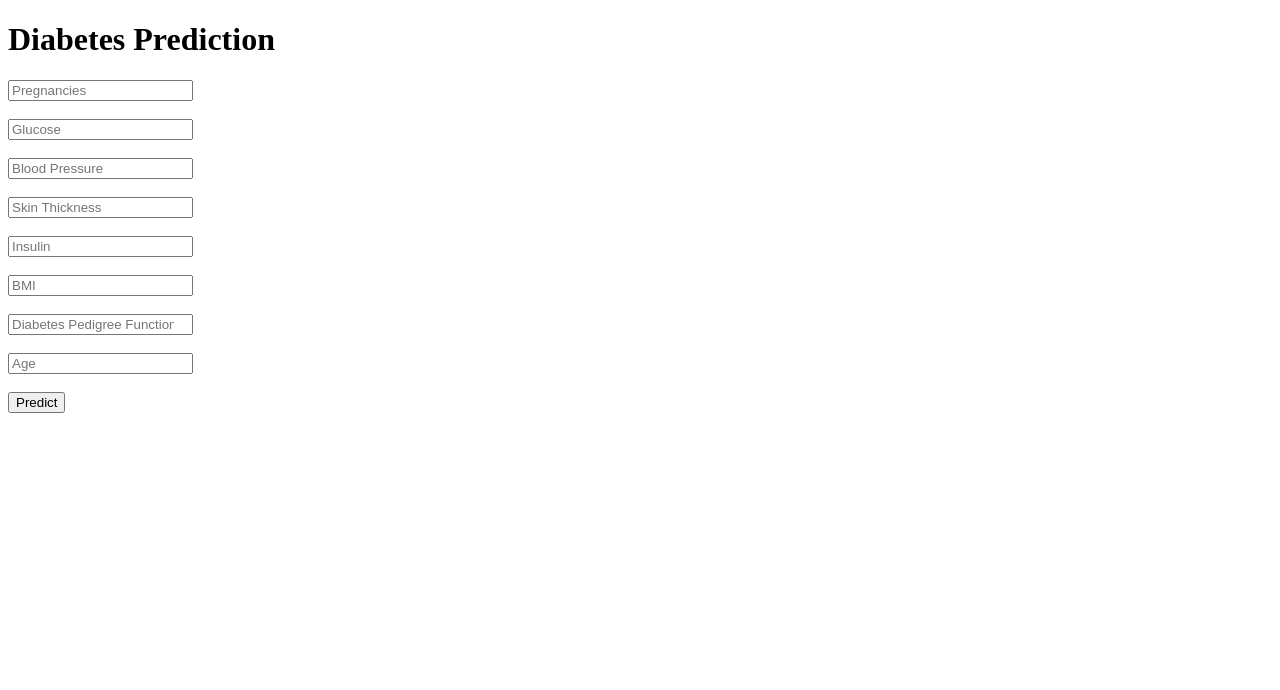
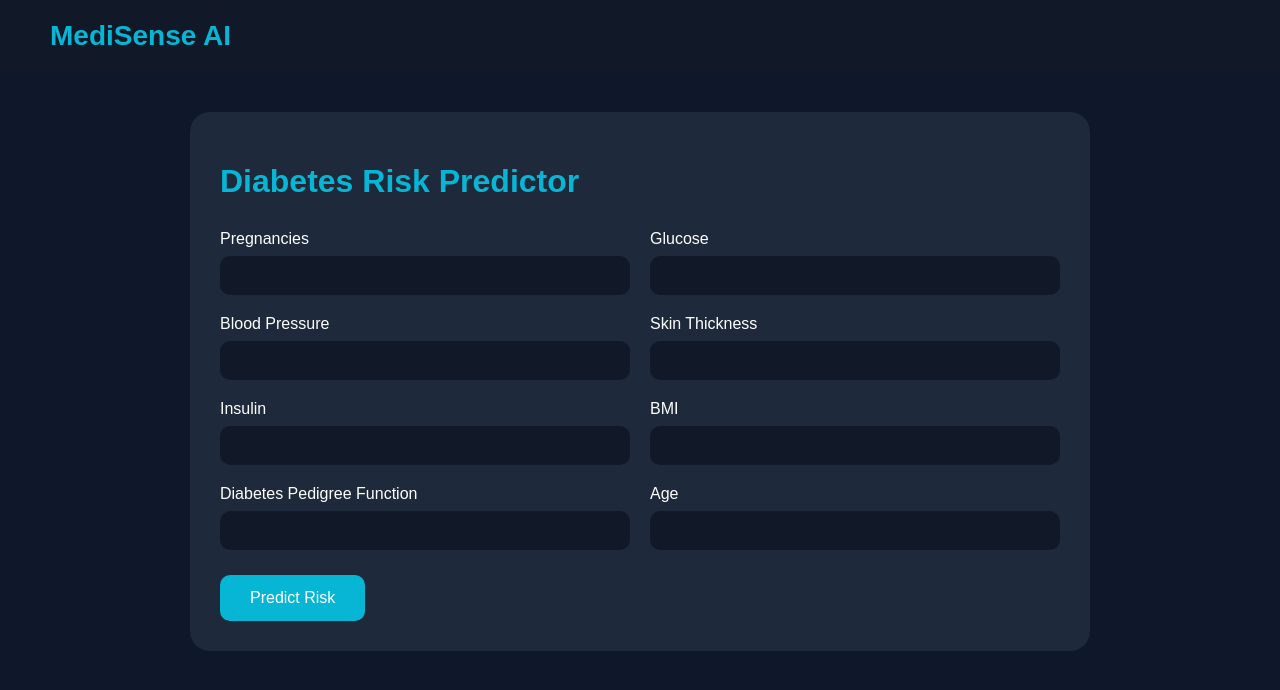
Before and after one commit to ArmaanAnas/MediSense-AI, a Flask app: page /diabetes-prediction in a window 1280 px wide. Shown: the top 690 px of the page. Run offline with Flask 3, Linux system fonts and the light colour scheme; the visitor is signed in with stand-in values (Sample User, id 1); parts of the project's set-up code (start-up, migrations or seed data) failed here and were passed over.

Commit message:
Improve dashboard UI and diabetes prediction module

```diff
--- /dev/null
+++ b/app/static/css/diabetes.css
@@ -0,0 +1,78 @@
+body{
+    margin:0;
+    font-family:Arial,sans-serif;
+    background:#0f172a;
+    color:white;
+}
+
+.navbar{
+    background:#111827;
+    padding:20px 50px;
+}
+
+.logo{
+    font-size:28px;
+    font-weight:bold;
+    color:#06b6d4;
+}
+
+.container{
+    max-width:900px;
+    margin:40px auto;
+}
+
+.card{
+    background:#1e293b;
+    padding:30px;
+    border-radius:20px;
+}
+
+.card h1{
+    color:#06b6d4;
+    margin-bottom:30px;
+}
+
+.form-grid{
+    display:grid;
+    grid-template-columns:1fr 1fr;
+    gap:20px;
+}
+
+.form-group{
+    display:flex;
+    flex-direction:column;
+}
+
+.form-group label{
+    margin-bottom:8px;
+}
+
+.form-group input{
+    padding:12px;
+    border:none;
+    border-radius:10px;
+    background:#111827;
+    color:white;
+}
+
+.predict-btn{
+    margin-top:25px;
+    padding:14px 30px;
+    border:none;
+    border-radius:10px;
+    background:#06b6d4;
+    color:white;
+    font-size:16px;
+    cursor:pointer;
+}
+
+.result-box{
+    margin-top:30px;
+    background:#111827;
+    padding:20px;
+    border-radius:15px;
+}
+
+.result-box h2{
+    color:#06b6d4;
+}
--- a/app/templates/prediction/diabetes_prediction.html
+++ b/app/templates/prediction/diabetes_prediction.html
@@ -1,89 +1,141 @@
 <!DOCTYPE html>
 <html>
 <head>
+
     <title>Diabetes Prediction</title>
+
+    <link
+    rel="stylesheet"
+    href="{{ url_for('static',
+    filename='css/diabetes.css') }}">
+
 </head>
 <body>
 
-<h1>Diabetes Prediction</h1>
+    <div class="navbar">
+
+        <div class="logo">
+            MediSense AI
+        </div>
+
+    </div>
+
+    <div class="container">
+
+        <div class="card">
+
+            <h1>Diabetes Risk Predictor</h1>
 
             <form method="POST">
 
-    <input type="number"
+                <div class="form-grid">
+
+                    <div class="form-group">
+                        <label>Pregnancies</label>
+                        <input
+                        type="number"
                         name="pregnancies"
-           placeholder="Pregnancies"
+                        value="{{ request.form.get('pregnancies', '') }}"
                         required>
+                    </div>
 
-    <br><br>
+                    <div class="form-group">
+                        <label>Glucose</label>
+                        <input
+                        type="number"
+                        name="glucose"
+                        value="{{ request.form.get('glucose', '') }}"
+                        required>
+                    </div>
 
-    <input type="number"
-           name="glucose"
-           placeholder="Glucose"
+                    <div class="form-group">
+                        <label>Blood Pressure</label>
+                        <input
+                        type="number"
+                        name="blood_pressure"
+                        value="{{ request.form.get('blood_pressure', '') }}"
                         required>
+                    </div>
 
-    <br><br>
+                    <div class="form-group">
+                        <label>Skin Thickness</label>
+                        <input
+                        type="number"
+                        name="skin_thickness"
+                        value="{{ request.form.get('skin_thickness', '') }}"
+                        required>
+                    </div>
 
-    <input type="number"
-           name="blood_pressure"
-           placeholder="Blood Pressure"
+                    <div class="form-group">
+                        <label>Insulin</label>
+                        <input
+                        type="number"
+                        name="insulin"
+                        value="{{ request.form.get('insulin', '') }}"
                         required>
+                    </div>
 
-    <br><br>
+                    <div class="form-group">
+                        <label>BMI</label>
+                        <input
+                        type="number"
+                        step="0.1"
+                        name="bmi"
+                        value="{{ request.form.get('bmi', '') }}"
+                        required>
+                    </div>
 
-    <input type="number"
-           name="skin_thickness"
-           placeholder="Skin Thickness"
-           required>
-
-    <br><br>
-
-    <input type="number"
-           name="insulin"
-           placeholder="Insulin"
-           required>
-
-    <br><br>
-
-    <input type="number"
-           step="0.01"
-           name="bmi"
-           placeholder="BMI"
-           required>
-
-    <br><br>
-
-    <input type="number"
+                    <div class="form-group">
+                        <label>Diabetes Pedigree Function</label>
+                        <input
+                        type="number"
                         step="0.01"
                         name="dpf"
-           placeholder="Diabetes Pedigree Function"
+                        value="{{ request.form.get('dpf', '') }}"
                         required>
+                    </div>
 
-    <br><br>
+                    <div class="form-group">
+                        <label>Age</label>
+                        <input
+                        type="number"
+                        name="age"
+                        value="{{ request.form.get('age', '') }}"
+                        required>
+                    </div>
 
-    <input type="number"
-           name="age"
-           placeholder="Age"
-           required>
+                </div>
 
-    <br><br>
+                <button
+                class="predict-btn"
+                type="submit">
 
-    <button type="submit">
-        Predict
+                    Predict Risk
+
                 </button>
 
             </form>
 
             {% if result %}
 
+            <div class="result-box">
+
                 <h2>
-    Prediction: {{ result }}
+                    Prediction:
+                    {{ result }}
                 </h2>
 
                 <p>
                     {{ insight }}
                 </p>
 
+            </div>
+
             {% endif %}
+
+        </div>
+
+    </div>
 
 </body>
 </html>
```
Also changed, not shown: app/static/css/dashboard.css (+75 -5 lines), app/static/css/style.css (+28 -59 lines), app/templates/dashboard/dashboard.html (+62 -13 lines), app/templates/index.html (+36 -42 lines). Lines whose indentation alone changed are shown as unchanged.
